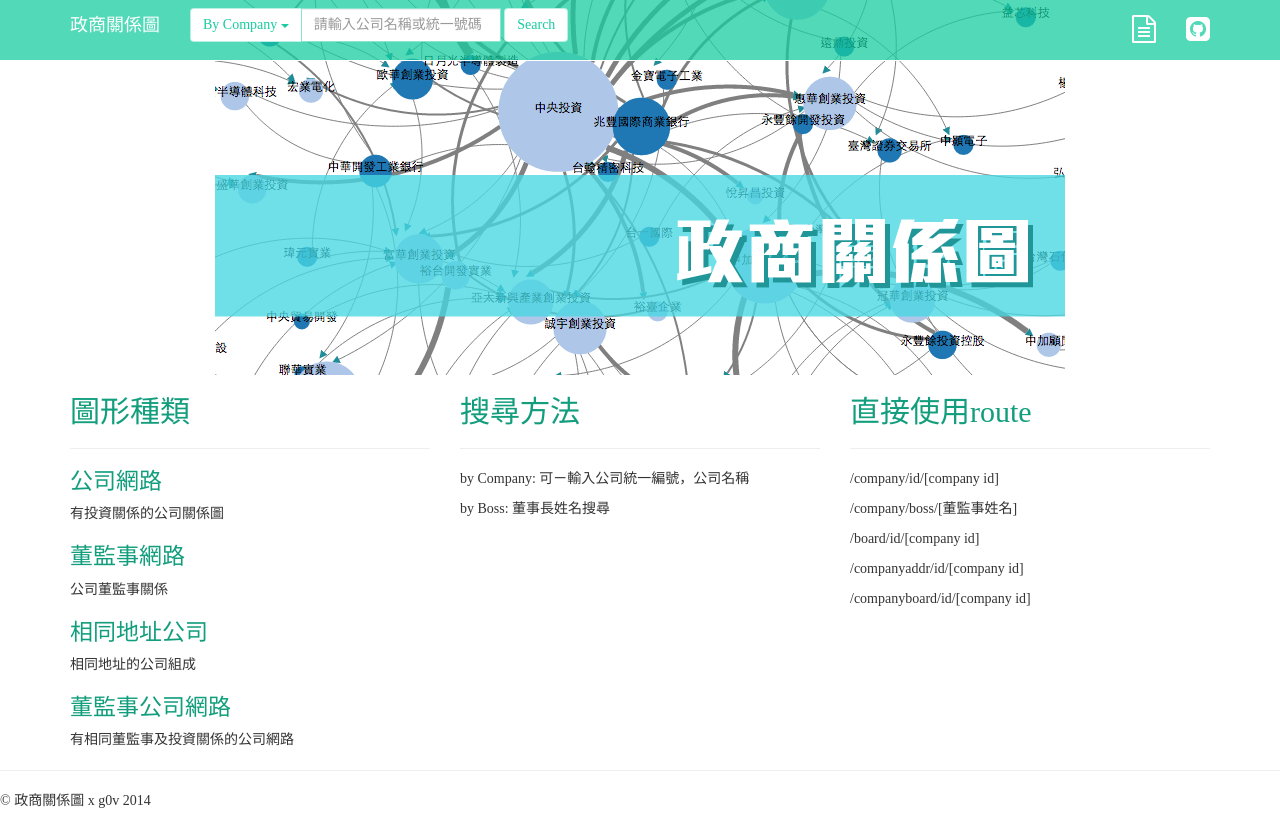
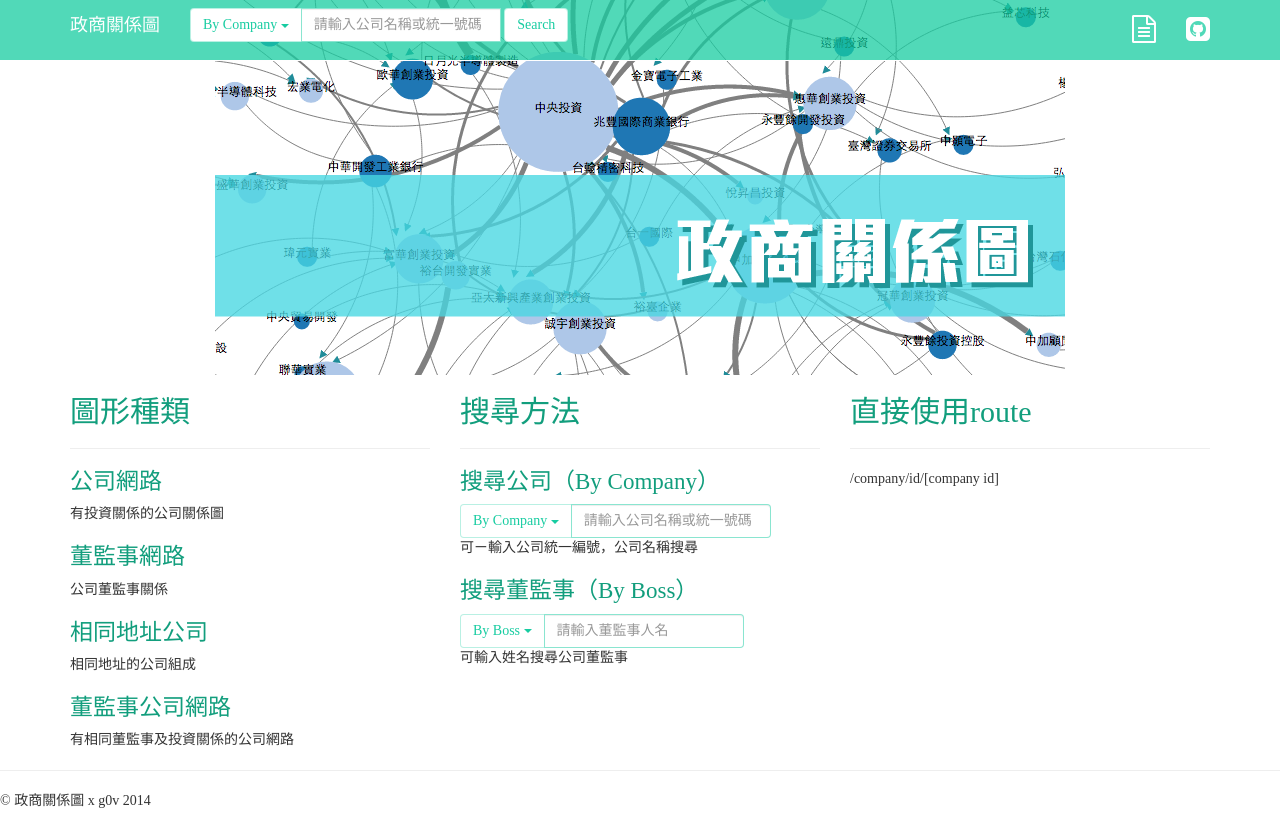
Before and after one commit to solring/twcom_front, a Flask app: page / in a window 1280 px wide. Run offline with Flask 2, Linux system fonts and the light colour scheme; some libraries are stand-ins or nearby versions.

Commit message:
update index

```diff
--- a/twcomapp/templates/index.html
+++ b/twcomapp/templates/index.html
@@ -19,18 +19,28 @@
 <div class="col-lg-4">
 <h2>搜尋方法</h2>
 <hr>
-<p>by Company: 可ㄧ輸入公司統一編號，公司名稱</p>
-<p>by Boss: 董事長姓名搜尋</p>
+<h3>搜尋公司（By Company）</h3>
+<div class="input-group">
+    <div class="input-group-btn">
+         <button id="searchopt-text" type="button" class="btn btn-default dropdown-toggle" data-toggle="dropdown" aria-expanded="false">By Company <span class="caret"></span></button>
+    </div><!-- /btn-group -->
+    <input id="searchquery" type="text" name="query" class="form-control" placeholder="請輸入公司名稱或統一號碼">
+</div>
+<p>可ㄧ輸入公司統一編號，公司名稱搜尋</p>
+<h3>搜尋董監事（By Boss）</h3>
+<div class="input-group">
+    <div class="input-group-btn">
+         <button id="searchopt-text" type="button" class="btn btn-default dropdown-toggle" data-toggle="dropdown" aria-expanded="false">By Boss <span class="caret"></span></button>
+    </div><!-- /btn-group -->
+    <input id="searchquery" type="text" name="query" class="form-control" placeholder="請輸入董監事人名">
+</div>
+<p>可輸入姓名搜尋公司董監事</p>
 
 </div>
 <div class="col-lg-4">
 <h2>直接使用route</h2>
 <hr>
 <p>/company/id/[company id]</p>
-<p>/company/boss/[董監事姓名]</p>
-<p>/board/id/[company id]</p>
-<p>/companyaddr/id/[company id]</p>
-<p>/companyboard/id/[company id]</p>
 
 </div>
 </div>
```
Also changed, not shown: twcomapp/templates/boss-graph.html (deleted, +0 -36 lines), twcomapp/templates/graph.html (deleted, +0 -36 lines).
